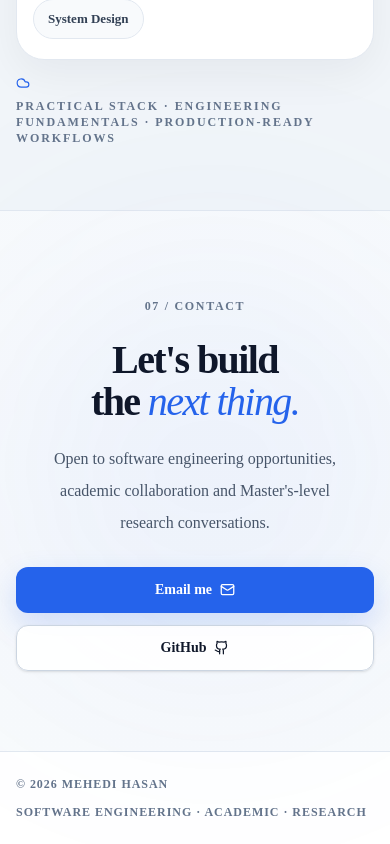
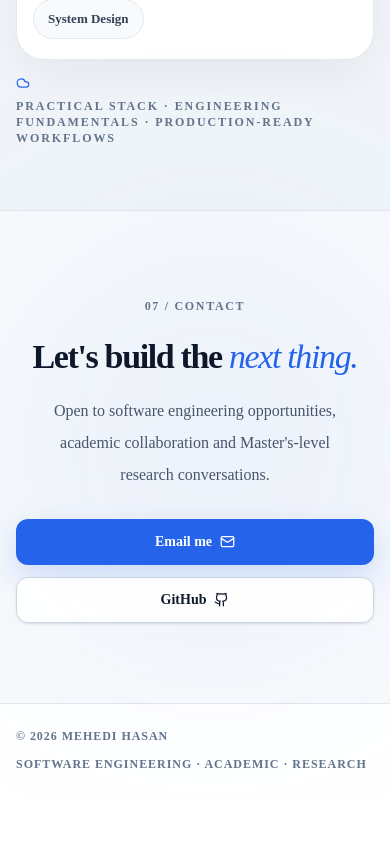
Before and after one commit to Mehedi1-SWE/portfolio, a Next.js app: page / in a window 390 px wide. Shown: the part 8026-8870 px from the top of the page. After the commit the page ends 8822 px from the top, so only its background shows below. Built offline with nearby package versions, Linux system fonts and the light colour scheme.

Commit message:
Improve mobile and tablet responsiveness in components/Contact.tsx

```diff
--- a/components/Contact.tsx
+++ b/components/Contact.tsx
@@ -4,9 +4,9 @@ export function Contact() {
   return (
     <section id="contact" className="relative px-4 py-20 sm:px-6 sm:py-24 lg:px-12 lg:py-32">
       <div className="hero-orb absolute left-1/2 top-1/2 h-[420px] w-[420px] -translate-x-1/2 -translate-y-1/2 rounded-full bg-[#2563EB]/[.06] blur-[110px]" aria-hidden="true" />
-      <div className="relative mx-auto max-w-3xl text-center">
+      <div className="relative mx-auto w-full max-w-3xl text-center">
         <span className="inline-flex items-center gap-2 text-xs font-bold uppercase tracking-[.14em] text-[#64748B]">07 / Contact</span>
-        <h2 className="mt-5 text-[clamp(40px,8.5vw,88px)] font-black leading-[1.05] tracking-[-.04em] text-[#0F172A]">Let&apos;s build the <span className="font-normal italic text-[#2563EB]">next thing.</span></h2>
+        <h2 className="mt-5 text-[clamp(34px,8.5vw,88px)] font-black leading-[1.05] tracking-[-.04em] text-[#0F172A]">Let&apos;s build the <span className="font-normal italic text-[#2563EB]">next thing.</span></h2>
         <p className="mx-auto mt-5 max-w-2xl text-[16px] leading-8 text-[#475569] sm:mt-7">Open to software engineering opportunities, academic collaboration and Master&apos;s-level research conversations.</p>
         <div className="mt-7 flex flex-col justify-center gap-3 sm:mt-9 sm:flex-row">
           <a href="mailto:hello@example.com" className="inline-flex min-h-[46px] w-full items-center justify-center gap-2 rounded-xl bg-[#2563EB] px-5 text-sm font-bold text-white shadow-[0_12px_30px_rgba(37,99,235,.18)] sm:w-auto transition hover:-translate-y-0.5 hover:bg-[#1D4ED8]">Email me <Mail size={15} /></a>
```
